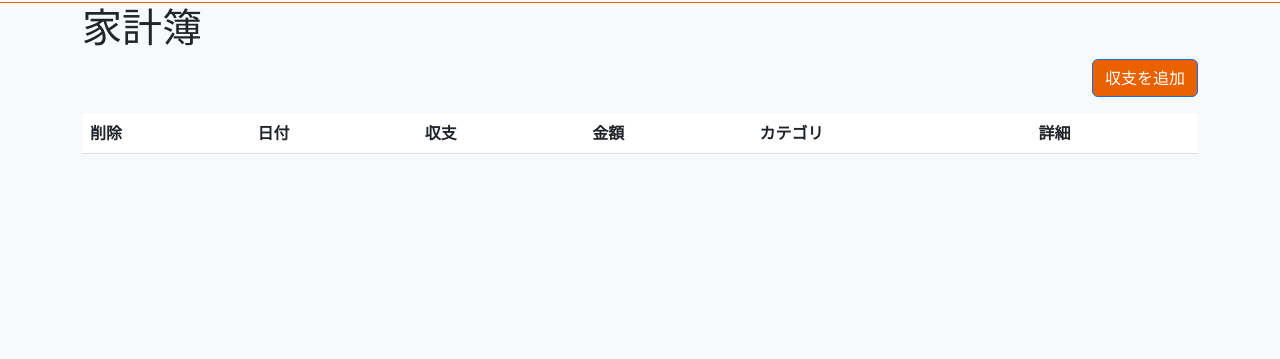
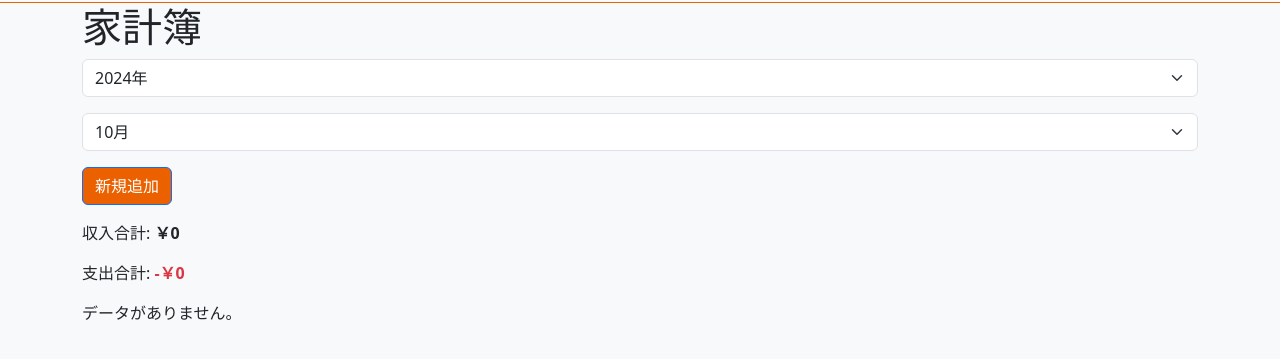
Before and after one commit to g4kug4ku/transit_app, a Django app: page /kakeibo/ in a window 1280 px wide. Shown: the part 46-405 px from the top of the page. Run offline with Django 5.2, Linux system fonts and the light colour scheme; a user stored in the database is signed in; data comes from the database, SQL or seed files in the repository; both versions use the stored data as it was after the commit; lists and menus that the app fills with data are empty; some libraries are stand-ins or nearby versions.

Commit message:
家計簿機能修正

```diff
--- a/accounts/forms.py
+++ b/accounts/forms.py
@@ -133,4 +133,8 @@ class MenuUploadForm(forms.ModelForm):
 class KakeiboForm(forms.ModelForm):
     class Meta:
         model = KakeiboEntry
-        fields = ['transaction_type', 'category', 'amount', 'status', 'memo', 'image', 'created_at']
+        fields = ['created_at', 'category', 'amount', 'status', 'memo', 'image']  # 編集可能なフィールドを指定
+        widgets = {
+            'created_at': forms.DateInput(attrs={'type': 'date'}),
+            'amount': forms.NumberInput(attrs={'step': '0.01'}),
+        }
--- a/accounts/templates/accounts/kakeibo_form.html
+++ b/accounts/templates/accounts/kakeibo_form.html
@@ -5,6 +5,11 @@
     <h1 class="text-center">収支の追加・編集</h1>
     <form method="POST" enctype="multipart/form-data">
         {% csrf_token %}
+
+        <div class="form-group">
+            <label for="id_created_at">日付:</label>
+            <input type="date" id="id_created_at" name="created_at" class="form-control" required>
+        </div>
 
         <!-- 収入か支出かを選択 -->
         <div class="mb-3">
--- a/accounts/templates/accounts/kakeibo_list.html
+++ b/accounts/templates/accounts/kakeibo_list.html
@@ -1,42 +1,69 @@
 {% extends "accounts/base.html" %}
+{% load humanize %}  <!-- humanize モジュールをロード -->
 {% block content %}
 <h1>家計簿</h1>
 
-<div class="mb-3 text-end">
-    <a href="{% url 'kakeibo_create' %}" class="btn btn-primary">収支を追加</a>
+<!-- 年と月の選択 -->
+<form method="get" action="{% url 'kakeibo_list' %}">
+    <select name="year" class="form-select mb-3" onchange="this.form.submit()">
+        {% for year_num in year_range %}
+            <option value="{{ year_num }}" {% if year_num == current_year %}selected{% endif %}>
+                {{ year_num }}年
+            </option>
+        {% endfor %}
+    </select>
+
+    <select name="month" class="form-select mb-3" onchange="this.form.submit()">
+        {% for month_num in month_range %}
+            <option value="{{ month_num }}" {% if month_num == current_month %}selected{% endif %}>
+                {{ month_num }}月
+            </option>
+        {% endfor %}
+    </select>
+</form>
+
+<!-- 新規追加ボタン -->
+<a href="{% url 'kakeibo_create' %}" class="btn btn-primary mb-3">新規追加</a>
+
+
+<!-- 合計収支表示 -->
+<div class="mb-3">
+    <p>収入合計: <strong>￥{{ total_income|intcomma }}</strong></p>
+    <p>支出合計: <strong class="text-danger">-￥{{ total_expense|intcomma }}</strong></p>
 </div>
 
-<!-- 家計簿のリスト部分 -->
-<table class="table table-striped">
-    <thead>
-        <tr>
-            <th>削除</th>
-            <th>日付</th>
-            <th>収支</th>
-            <th>金額</th>
-            <th>カテゴリ</th>
-            <th>詳細</th>
-        </tr>
-    </thead>
-    <tbody>
-        {% for entry in kakeibo_entries %}
-        <tr>
-            <td>
-                <form method="POST" action="{% url 'kakeibo_delete' entry.id %}">
-                    {% csrf_token %}
-                    <button type="submit" class="btn btn-danger btn-sm" onclick="return confirm('この収支データを削除してもよろしいですか？');">削除</button>
-                </form>
-            </td>
-            <td>{{ entry.created_at }}</td>
-            <td>{{ entry.get_category_display }}</td>
-            <td>{{ entry.amount }}</td>
-            <td>{{ entry.category }}</td>
-            <td>
-                <a href="{% url 'kakeibo_detail' entry.id %}" class="btn btn-info btn-sm">詳細</a>
-            </td>
-        </tr>
-        {% endfor %}
-    </tbody>
-</table>
-
+<!-- 家計簿一覧 -->
+{% for date, entries in grouped_entries.items %}
+    <div class="card mb-3 shadow-sm">
+        <div class="card-body">
+            <h5 class="card-title">{{ date }}</h5>
+            {% for entry in entries %}
+                <div class="d-flex justify-content-between align-items-center border-bottom pb-2 mb-2">
+                    <div>
+                        <strong>{{ entry.category }}</strong>:
+                        {% if entry.transaction_type == "income" %}
+                            ￥{{ entry.amount|floatformat:0 }}
+                        {% else %}
+                            <span class="text-danger">-￥{{ entry.amount|floatformat:0 }}</span>
+                        {% endif %}
+                    </div>
+                    <div>
+                        {% if entry.status == 'confirmed' %}
+                            確定済み
+                        {% else %}
+                            未確定
+                        {% endif %} |
+                        <a href="{% url 'kakeibo_detail' entry.id %}" class="btn btn-sm btn-info">詳細</a>
+                        <form method="post" action="{% url 'kakeibo_delete' entry.id %}" style="display:inline;">
+                            {% csrf_token %}
+                            <button type="submit" class="btn btn-sm btn-danger">削除</button>
+                        </form>
+                    </div>
+                </div>
+            {% endfor %}
+        </div>
+    </div>
+{% empty %}
+    <p>データがありません。</p>
+{% endfor %}
 {% endblock %}
--- a/accounts/views.py
+++ b/accounts/views.py
@@ -12,6 +12,10 @@ from django.utils import timezone
 from django.http import HttpResponse
 from django.template.loader import render_to_string
 from django.db.models import Q, Sum
+from collections import defaultdict
+from django.utils.timezone import localdate
+from itertools import groupby
+from operator import attrgetter
 
 # Create your views here.
 def signup(request):
@@ -262,28 +266,72 @@ def delete_menu(request, menu_id):
     return redirect('upload_menu')
 
 #家計簿
+import logging
+
+logger = logging.getLogger(__name__)
+
 @login_required
 def kakeibo_list(request):
-    entries = KakeiboEntry.objects.filter(user=request.user)
+    current_year = request.GET.get("year", localdate().year)
+    current_month = request.GET.get("month", localdate().month)
+
+    entries = KakeiboEntry.objects.filter(
+        user=request.user,
+        created_at__year=current_year,
+        created_at__month=current_month,
+    ).order_by('-created_at')
+
+    # デバッグ用ログ
+    logger.info(f"Selected Year: {current_year}, Selected Month: {current_month}")
+    logger.info(f"Entries: {entries}")
+
+    grouped_entries = defaultdict(list)
+    for entry in entries:
+        grouped_entries[entry.created_at.date()].append(entry)
+
+    total_income = entries.filter(transaction_type="income").aggregate(Sum("amount"))["amount__sum"] or 0
+    total_expense = entries.filter(transaction_type="expense").aggregate(Sum("amount"))["amount__sum"] or 0
 
     return render(request, 'accounts/kakeibo_list.html', {
-        'kakeibo_entries': entries,
+        "grouped_entries": dict(grouped_entries),
+        "total_income": total_income,
+        "total_expense": total_expense,
+        "current_year": int(current_year),
+        "current_month": int(current_month),
+        "month_range": range(1, 13),
+        "year_range": range(localdate().year - 5, localdate().year + 1),  # 5年前から今年まで
     })
 
 @login_required
 def kakeibo_detail(request, pk):
     entry = get_object_or_404(KakeiboEntry, pk=pk, user=request.user)
-    return render(request, 'accounts/kakeibo_detail.html', {'entry': entry})
+
+    if request.method == 'POST':
+        form = KakeiboForm(request.POST, request.FILES, instance=entry)
+        if form.is_valid():
+            if 'delete_image' in request.POST and request.POST['delete_image'] == 'on':
+                entry.image.delete(save=False)  # 画像を削除
+                entry.image = None
+            form.save()
+            messages.success(request, "収支情報が更新されました！")
+            return redirect('kakeibo_list')
+    else:
+        form = KakeiboForm(instance=entry)
+
+    return render(request, 'accounts/kakeibo_detail.html', {'form': form, 'entry': entry})
 
 @login_required
 def kakeibo_create(request):
     if request.method == 'POST':
         form = KakeiboForm(request.POST, request.FILES)
         if form.is_valid():
-            form.instance.user = request.user  # ユーザー情報をセット
-            form.save()  # 家計簿データを保存
+            # ログインユーザーを設定
+            form.instance.user = request.user
+            form.save()
             messages.success(request, "収支が追加されました！")
-            return redirect('kakeibo_list')
+            return redirect('kakeibo_list')  # 保存後に一覧ページにリダイレクト
+        else:
+            messages.error(request, "入力内容に誤りがあります。")
     else:
         form = KakeiboForm()
 
--- a/transit_app/settings.py
+++ b/transit_app/settings.py
@@ -40,6 +40,7 @@ INSTALLED_APPS = [
     'django.contrib.staticfiles',
     'accounts',
     'django_bootstrap5',
+    'django.contrib.humanize',
 ]
 
 MIDDLEWARE = [
```
Also changed, not shown: accounts/templates/accounts/kakeibo_detail.html (+35 -9 lines), accounts/migrations/0027_alter_kakeiboentry_status_and_more.py (added), accounts/migrations/0028_alter_kakeiboentry_status_and_more.py (added), db.sqlite3.
